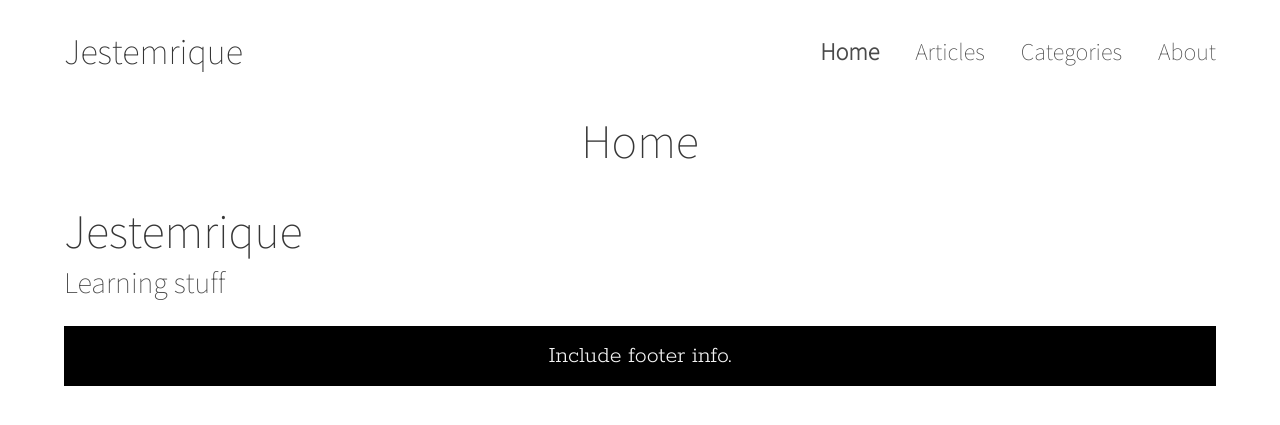
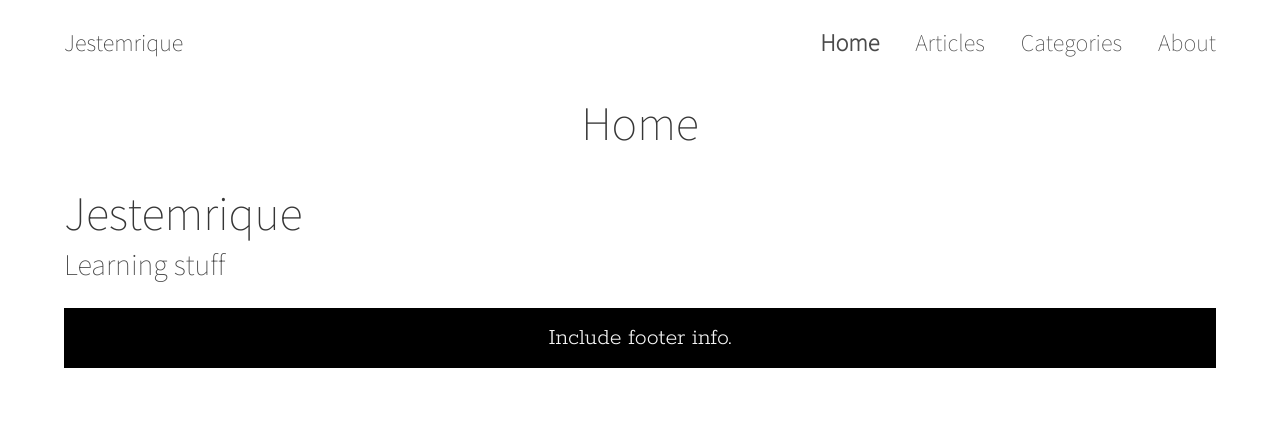
Before and after one commit to Jestemrique/jestemrique-old2.github.io, a Jekyll site: the page built from index.html, in a window 1280 px wide. Shown: the top 425 px of the page. Built offline with Jekyll 4.4.1, drawn with Linux system fonts in a browser that asks for light colours; nearby versions of some CDN libraries.

Commit message:
adjunsting brnad size

```diff
--- a/_includes/nav-main.html
+++ b/_includes/nav-main.html
@@ -1,7 +1,7 @@
-<nav class="navbar" role="navigation" aria-label="main-navigation">
+<nav class="navbar " role="navigation" aria-label="main-navigation">
 
         <div class="navbar-brand ">
-                <a class="navbar-item has-text-dark is-size-4" href="http://localshot:4000">
+                <a class="navbar-item has-text-dark " href="http://localshot:4000">
                   Jestemrique
                 </a>
 
--- a/_sass/main.scss
+++ b/_sass/main.scss
@@ -2,7 +2,7 @@
 $family-primary: "Assistant";
 $family-secondary: 'Rokkitt';
 $body-family: $family-secondary;
-$body-size: 1.5rem;
+$body-size: 1.5em;
 
 
 //Titles.
```
